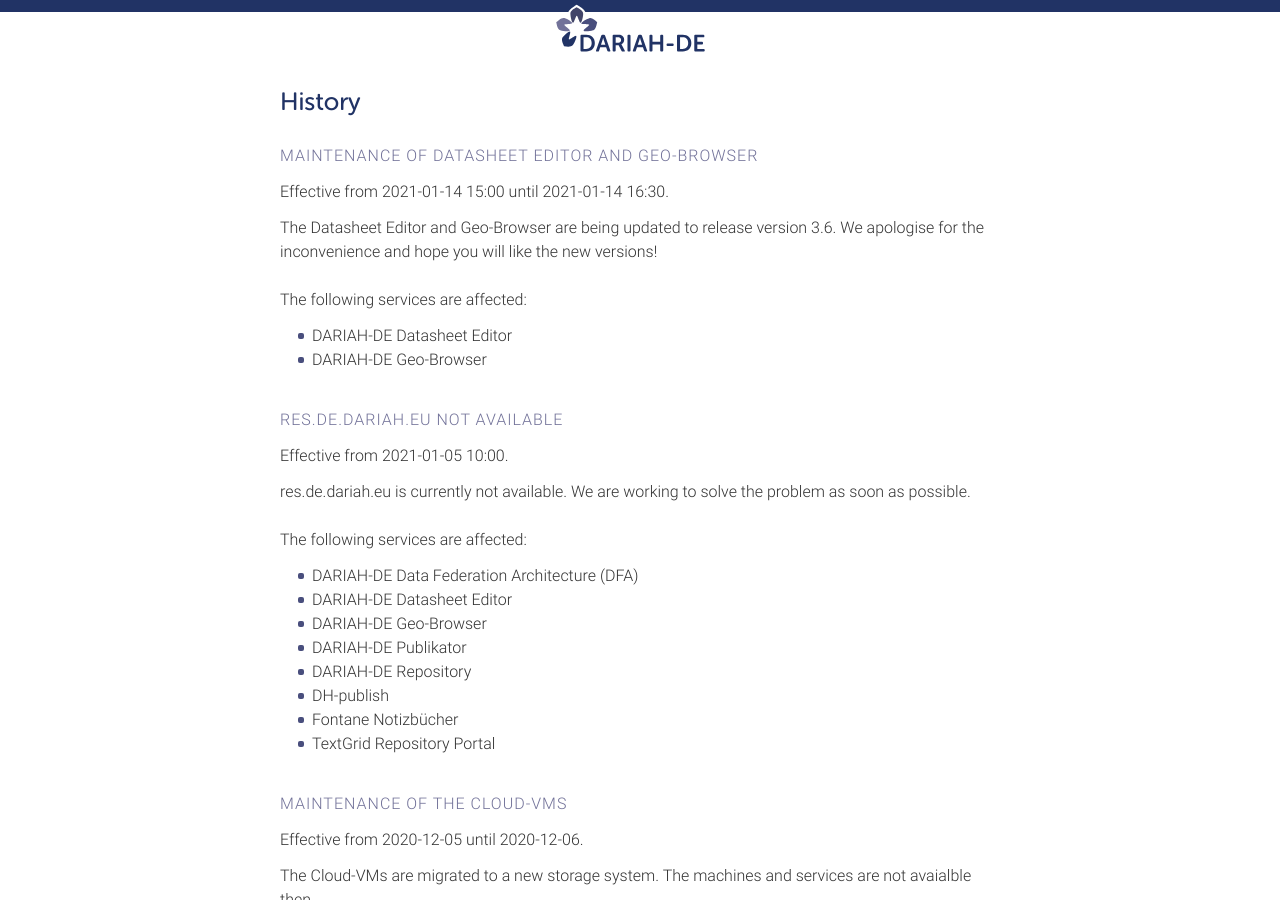
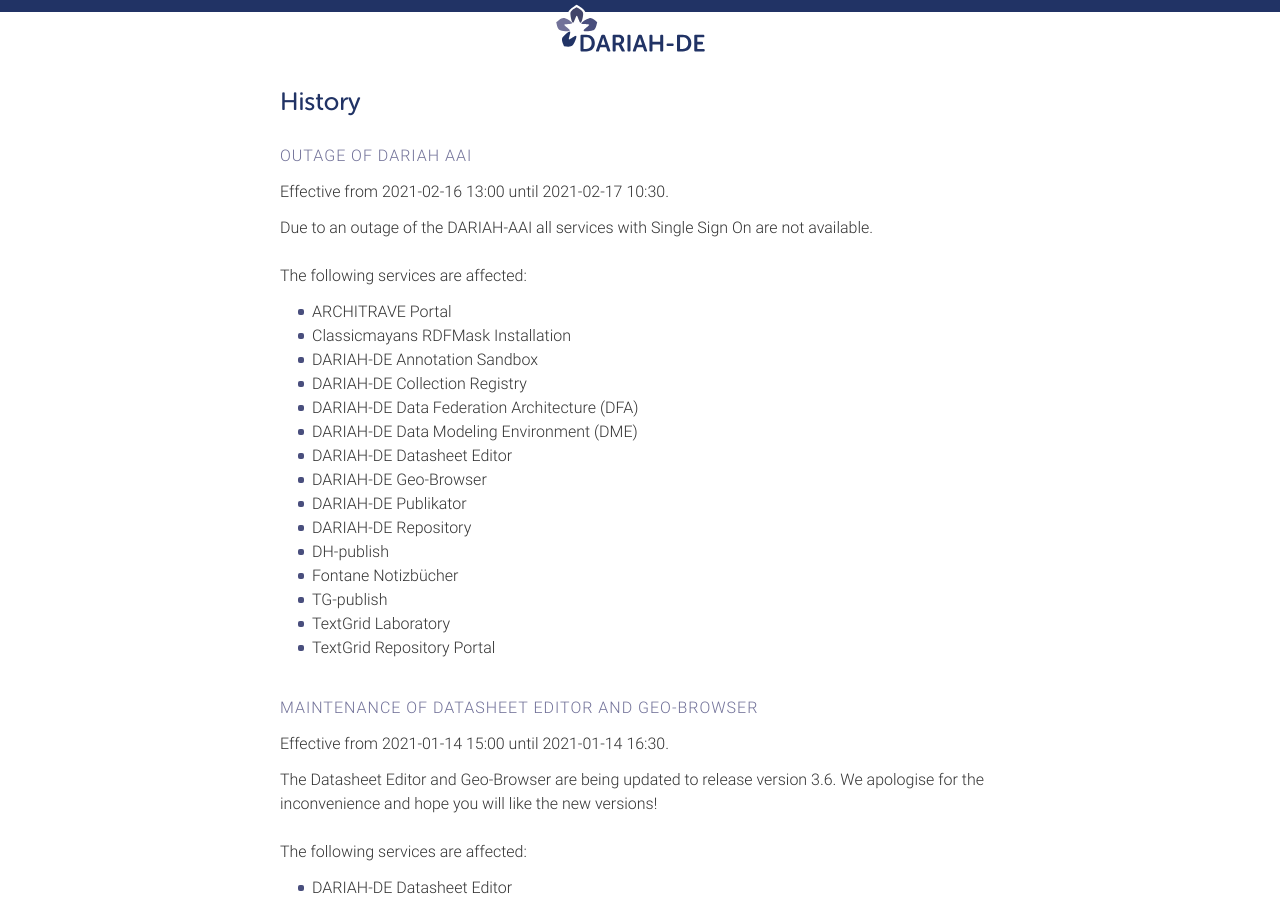
Before and after one commit to DARIAH-DE/status, a Jekyll site: the page built from history.md, in a window 1280 px wide and 900 px high. Built offline with Jekyll 4.4.1, drawn with Linux system fonts in a browser that asks for light colours; our own code applies the rules of GitHub Pages for plain Markdown files.

Commit message:
Update history.yaml

```diff
--- a/_data/history.yaml
+++ b/_data/history.yaml
@@ -1,4 +1,10 @@
 ---
+- title: 'Outage of DARIAH AAI'
+  date_start: '2021-02-16 13:00'
+  date_end: '2021-02-17 10:30'
+  description: 'Due to an outage of the DARIAH-AAI all services with Single Sign On are not available.'
+  affected:
+    - '/middlewares/aai'
 - title: 'Maintenance of Datasheet Editor and Geo-Browser'
   date_start: '2021-01-14 15:00'
   date_end: '2021-01-14 16:30'
```
